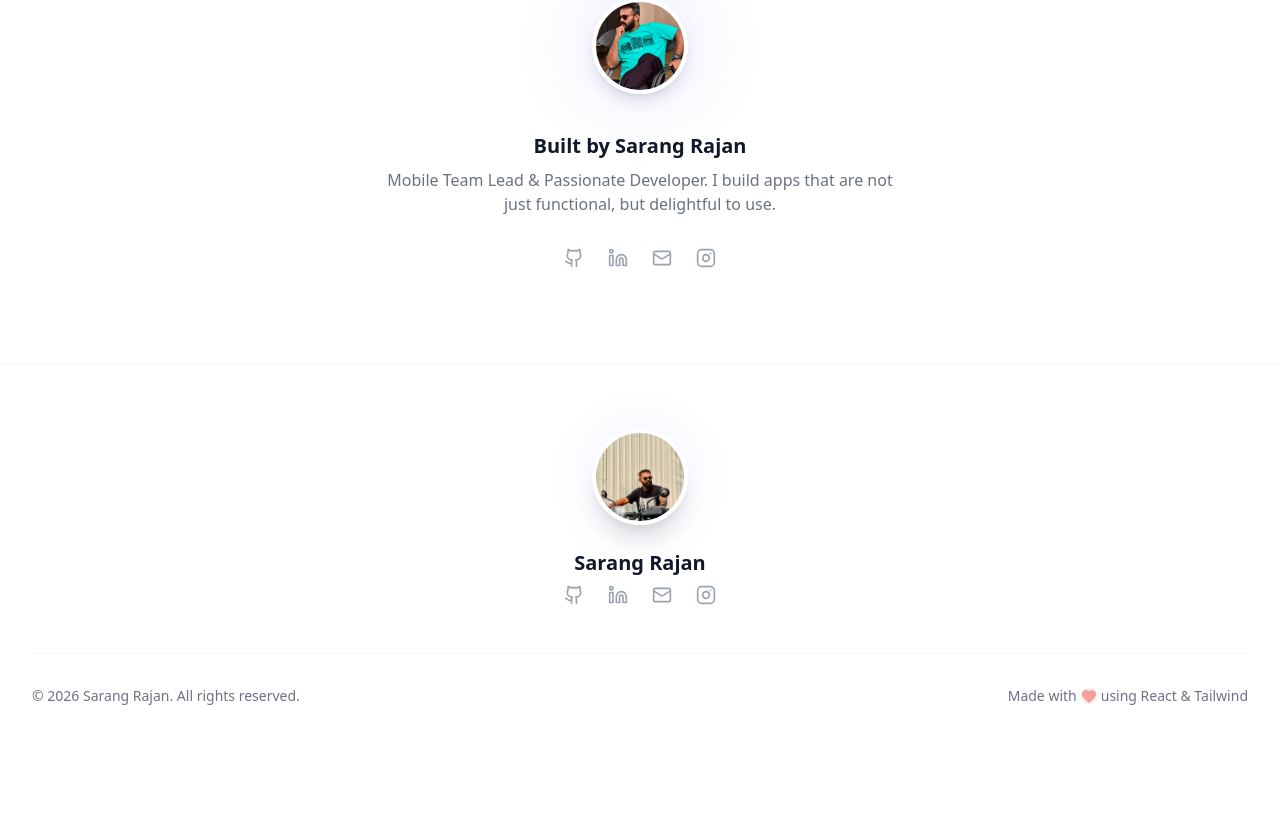
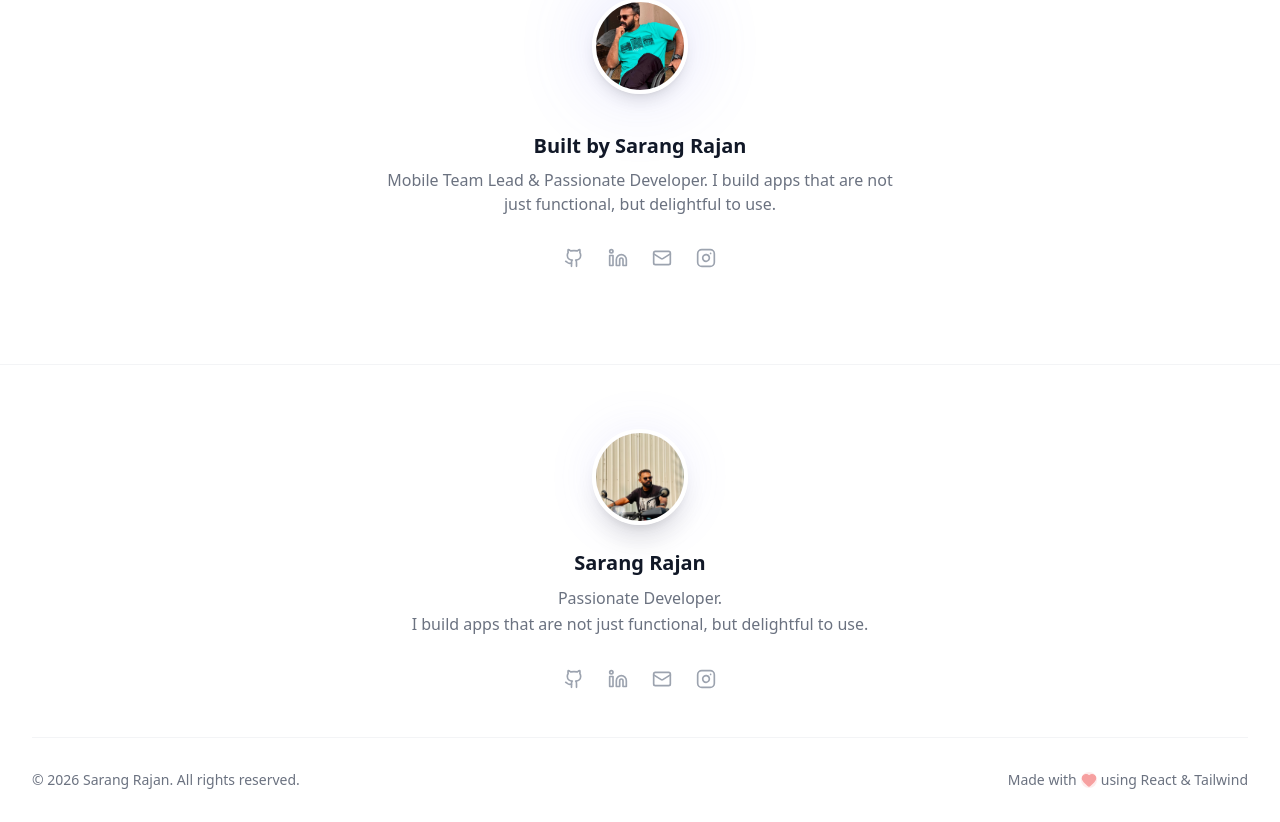
Before and after one commit to kksarang/personal-website, a React (Vite) app: page /our-projects/expenser-app in a window 1280 px wide. Shown: the part 6144-6966 px from the top of the page. Before the commit the page ends 6882 px from the top, so only its background shows below. Built offline with nearby package versions, Linux system fonts and the light colour scheme.

Commit message:
footer changes

```diff
--- a/src/components/Footer.jsx
+++ b/src/components/Footer.jsx
@@ -21,9 +21,13 @@ const Footer = () => {
                 <h3 className="text-xl font-bold text-gray-900 dark:text-white mb-2">
                     Sarang Rajan
                 </h3>
-                {/* <p className="text-gray-500 dark:text-gray-400 max-w-lg mb-8 leading-relaxed">
-                    Mobile Team Lead & Passionate Developer. I build apps that are not just functional, but delightful to use.
-                </p> */}
+                <p className="text-gray-500 dark:text-gray-400 max-w-lg mb-8 leading-relaxed text-center">
+                    Passionate Developer.
+                    <br />
+                    <span className="block text-center">
+                        I build apps that are not just functional, but delightful to use.
+                    </span>
+                </p>
 
                 {/* Social Icons */}
                 <div className="flex items-center space-x-6 mb-12">
```
